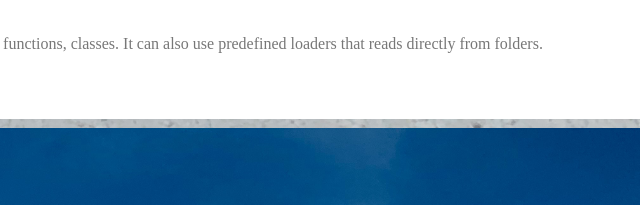
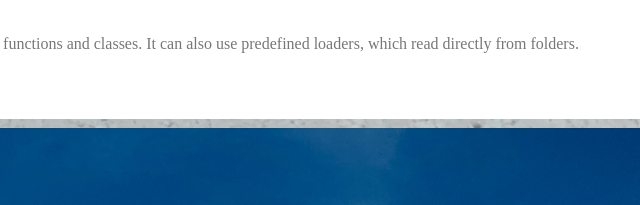
Before and after one commit to aiporre/aiporre.github.io, a plain HTML site: page index.html in a window 1280 px wide. Shown: the part 1792-1997 px from the top of the page, 498-1138 px from the left. Drawn offline with Linux system fonts and the light colour scheme.

Commit message:
fixed typo

```diff
--- a/index.html
+++ b/index.html
@@ -44,7 +44,7 @@
         <div class="icon">
             <a href="https://github.com/aiporre/multidataloader"><i class="fa fa-code"> code</i></a>
         </div>
-        <p>Create ready to use Tensorflow datasets with parallelization from functions, classes. It can also use predefined loaders that reads directly from folders.</p>
+        <p>Create ready to use Tensorflow datasets with parallelization from functions and classes. It can also use predefined loaders, which read directly from folders.</p>
     </div>
     <div class="section-title">
     </div>
```
